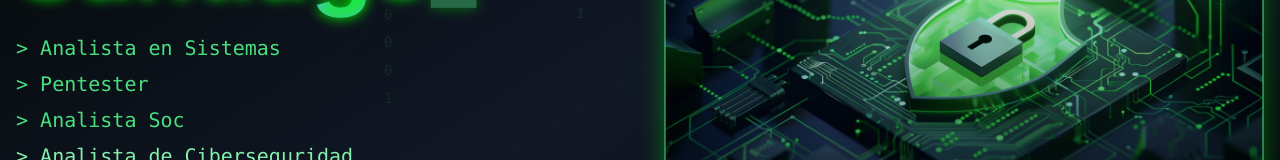
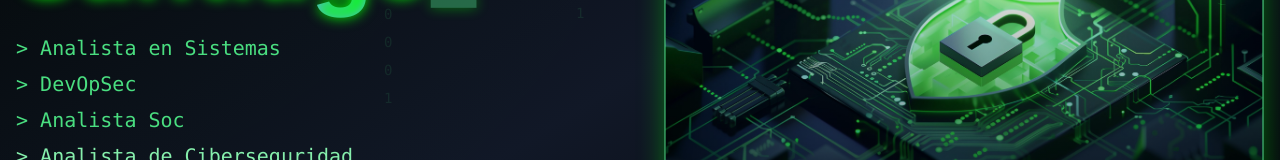
Before and after one commit to Santiago-sz/MiPortfolio, a Next.js app: page / in a window 1280 px wide. Shown: the part 329-489 px from the top of the page. Built offline with nearby package versions, Linux system fonts and the light colour scheme.

Commit message:
feat: update CV and change title from Pentester to DevOpSec
Save new CV in public folder and update references in app/page.tsx.

Co-authored-by: Santiago Suarez <105062260+Santiago-sz@users.noreply.github.com>

```diff
--- a/app/page.tsx
+++ b/app/page.tsx
@@ -124,8 +124,8 @@ export default function Portfolio() {
   const handleDownloadCV = () => {
     // Create a link element and trigger download
     const link = document.createElement("a")
-    link.href = "/SUAREZ JORGE SANTIAGO CV.pdf"
-    link.download = "SUAREZ JORGE SANTIAGO CV.pdf"
+    link.href = "/CV_Jorge_Santiago_Suarez.pdf"
+    link.download = "CV_Jorge_Santiago_Suarez.pdf"
     document.body.appendChild(link)
     link.click()
     document.body.removeChild(link)
@@ -271,7 +271,7 @@ export default function Portfolio() {
               transition={{ delay: 0.5, duration: 0.8 }}
             >
               <div className="mb-2">{">"} Analista en Sistemas</div>
-              <div className="mb-2">{">"} Pentester</div>
+              <div className="mb-2">{">"} DevOpSec</div>
               <div className="mb-2">{">"} Analista Soc</div>
               <div className="text-green-300">{">"} Analista de Ciberseguridad</div>
             </motion.div>
```
Also changed, not shown: 1 other file (tests, documents, lock files or other folders).
